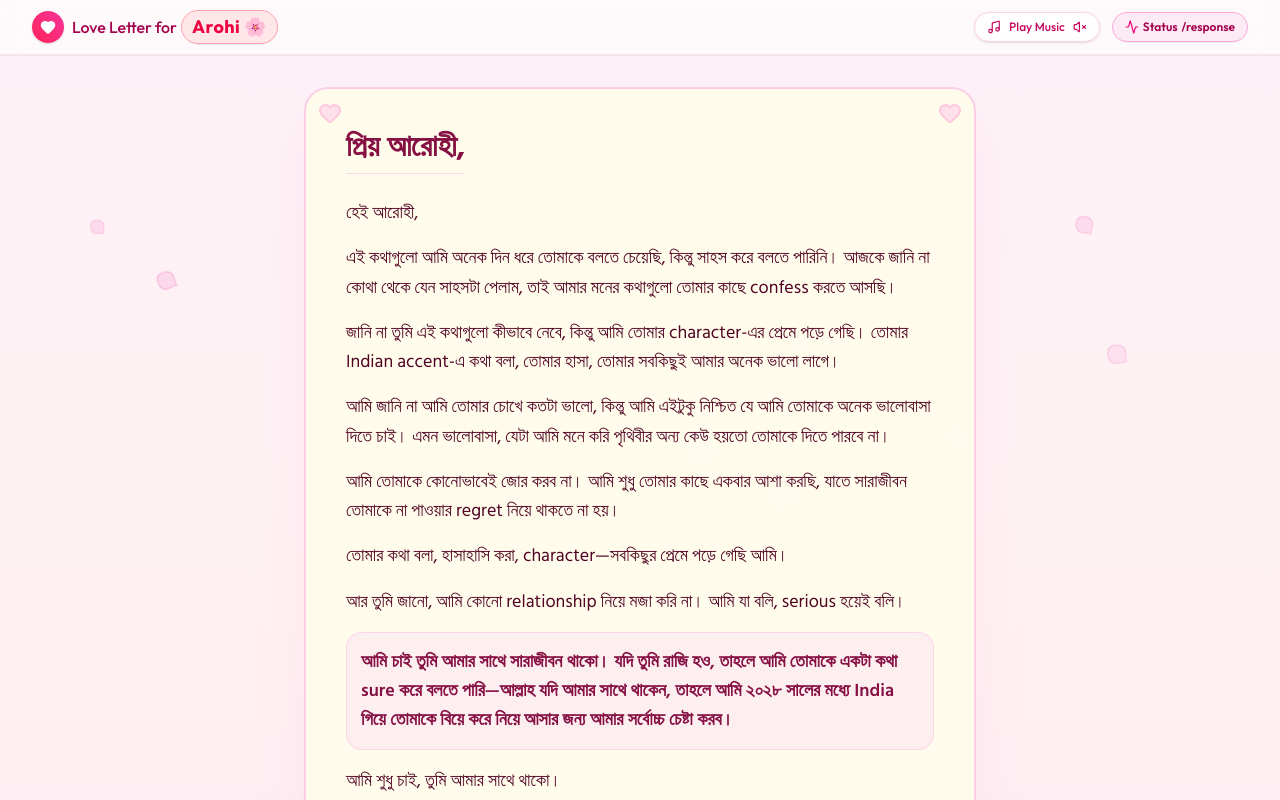
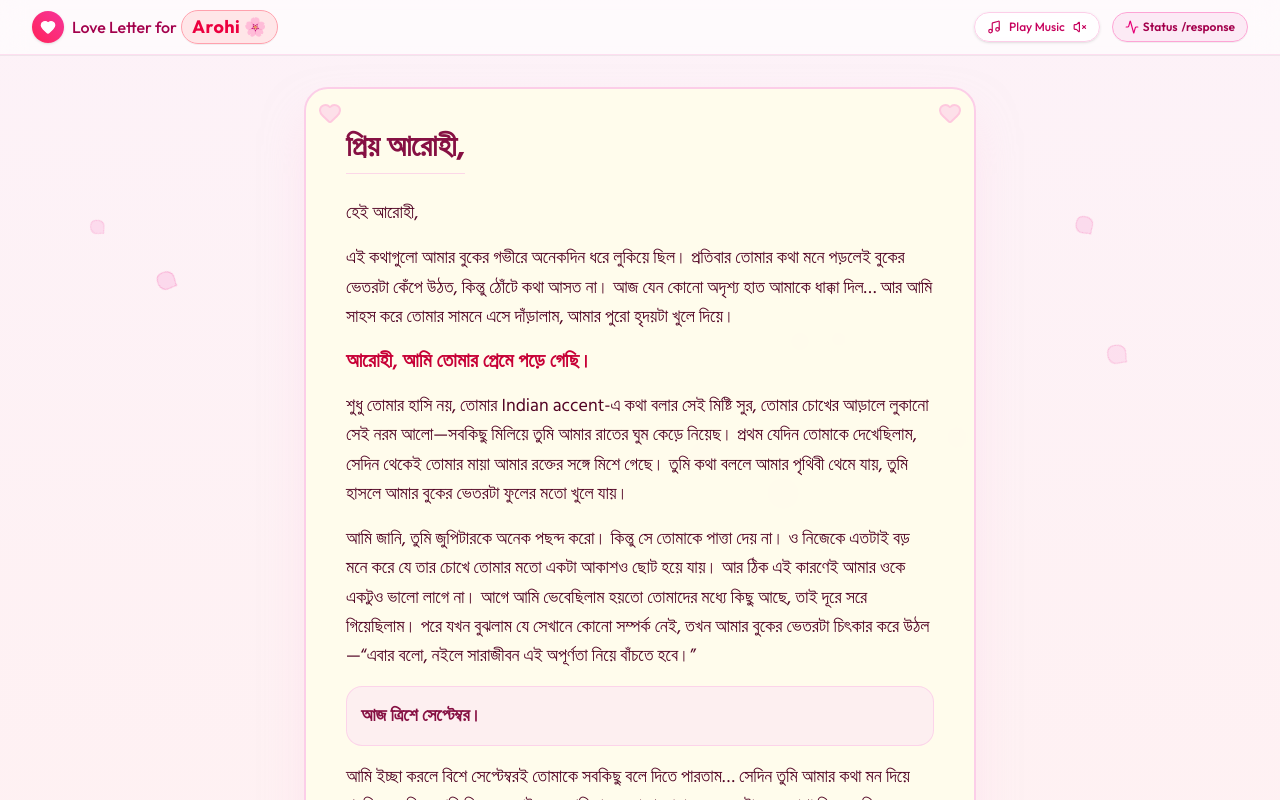
Before and after one commit to sheikhmahiul/letter-for-arohi, a React (Vite) app in the folder frontend/: page / in a window 1280 px wide. Both pictures are taken after a click on the button "Open Love Letter". Shown: the top 800 px of the page. Built offline with nearby package versions, Linux system fonts and the light colour scheme.

Commit message:
Update confession love letter for Arohi

```diff
--- a/frontend/src/components/LoveLetterScene.jsx
+++ b/frontend/src/components/LoveLetterScene.jsx
@@ -117,28 +117,40 @@ export default function LoveLetterScene({ onAccept }) {
             হেই আরোহী,
           </p>
           <p>
-            এই কথাগুলো আমি অনেক দিন ধরে তোমাকে বলতে চেয়েছি, কিন্তু সাহস করে বলতে পারিনি। আজকে জানি না কোথা থেকে যেন সাহসটা পেলাম, তাই আমার মনের কথাগুলো তোমার কাছে confess করতে আসছি।
+            এই কথাগুলো আমার বুকের গভীরে অনেকদিন ধরে লুকিয়ে ছিল। প্রতিবার তোমার কথা মনে পড়লেই বুকের ভেতরটা কেঁপে উঠত, কিন্তু ঠোঁটে কথা আসত না। আজ যেন কোনো অদৃশ্য হাত আমাকে ধাক্কা দিল… আর আমি সাহস করে তোমার সামনে এসে দাঁড়ালাম, আমার পুরো হৃদয়টা খুলে দিয়ে।
+          </p>
+          <p className="font-semibold text-rose-700 text-lg sm:text-xl">
+            আরোহী, আমি তোমার প্রেমে পড়ে গেছি।
           </p>
           <p>
-            জানি না তুমি এই কথাগুলো কীভাবে নেবে, কিন্তু আমি তোমার character-এর প্রেমে পড়ে গেছি। তোমার Indian accent-এ কথা বলা, তোমার হাসা, তোমার সবকিছুই আমার অনেক ভালো লাগে।
+            শুধু তোমার হাসি নয়, তোমার Indian accent-এ কথা বলার সেই মিষ্টি সুর, তোমার চোখের আড়ালে লুকানো সেই নরম আলো—সবকিছু মিলিয়ে তুমি আমার রাতের ঘুম কেড়ে নিয়েছ। প্রথম যেদিন তোমাকে দেখেছিলাম, সেদিন থেকেই তোমার মায়া আমার রক্তের সঙ্গে মিশে গেছে। তুমি কথা বললে আমার পৃথিবী থেমে যায়, তুমি হাসলে আমার বুকের ভেতরটা ফুলের মতো খুলে যায়।
           </p>
           <p>
-            আমি জানি না আমি তোমার চোখে কতটা ভালো, কিন্তু আমি এইটুকু নিশ্চিত যে আমি তোমাকে অনেক ভালোবাসা দিতে চাই। এমন ভালোবাসা, যেটা আমি মনে করি পৃথিবীর অন্য কেউ হয়তো তোমাকে দিতে পারবে না।
+            আমি জানি, তুমি জুপিটারকে অনেক পছন্দ করো। কিন্তু সে তোমাকে পাত্তা দেয় না। ও নিজেকে এতটাই বড় মনে করে যে তার চোখে তোমার মতো একটা আকাশও ছোট হয়ে যায়। আর ঠিক এই কারণেই আমার ওকে একটুও ভালো লাগে না। আগে আমি ভেবেছিলাম হয়তো তোমাদের মধ্যে কিছু আছে, তাই দূরে সরে গিয়েছিলাম। পরে যখন বুঝলাম যে সেখানে কোনো সম্পর্ক নেই, তখন আমার বুকের ভেতরটা চিৎকার করে উঠল—“এবার বলো, নইলে সারাজীবন এই অপূর্ণতা নিয়ে বাঁচতে হবে।”
+          </p>
+          <p className="font-semibold text-pink-900 bg-pink-100/60 p-3.5 rounded-2xl border border-pink-200/80">
+            আজ ত্রিশে সেপ্টেম্বর।
           </p>
           <p>
-            আমি তোমাকে কোনোভাবেই জোর করব না। আমি শুধু তোমার কাছে একবার আশা করছি, যাতে সারাজীবন তোমাকে না পাওয়ার regret নিয়ে থাকতে না হয়।
+            আমি ইচ্ছা করলে বিশে সেপ্টেম্বরই তোমাকে সবকিছু বলে দিতে পারতাম… সেদিন তুমি আমার কথা মন দিয়ে শুনছিলে। কিন্তু আমি নিজেকে আটকে রেখেছিলাম। কারণ আমার মনে একটা নরম আশা ছিল—যদি এর মধ্যে জুপিটার তোমাকে গ্রহণ করে, তাহলে আমি নিঃশব্দে তোমাদের জীবন থেকে সরে যাবো। একজন সাধারণ পাবলিক হয়ে তোমাদের সুখের পথে কোনো ছায়া ফেলব না। তোমার হাসি যাতে কখনো ভাঙে না, সেই চিন্তাই আমাকে চুপ করে রেখেছিল।
           </p>
           <p>
-            তোমার কথা বলা, হাসাহাসি করা, character—সবকিছুর প্রেমে পড়ে গেছি আমি।
+            কিন্তু আর পারছি না, আরোহী… অপেক্ষা করতে পারছি না। আমার হৃদয় আর ধরে রাখতে পারছি না এই নীরবতাকে।
           </p>
           <p>
-            আর তুমি জানো, আমি কোনো relationship নিয়ে মজা করি না। আমি যা বলি, serious হয়েই বলি।
-          </p>
-          <p className="font-semibold text-pink-900 bg-pink-100/60 p-3.5 rounded-2xl border border-pink-200/80">
-            আমি চাই তুমি আমার সাথে সারাজীবন থাকো। যদি তুমি রাজি হও, তাহলে আমি তোমাকে একটা কথা sure করে বলতে পারি—আল্লাহ যদি আমার সাথে থাকেন, তাহলে আমি ২০২৮ সালের মধ্যে India গিয়ে তোমাকে বিয়ে করে নিয়ে আসার জন্য আমার সর্বোচ্চ চেষ্টা করব।
+            আরোহী, আমি জানি না তোমার চোখে আমি কতটা মূল্যবান। কিন্তু আমি এইটুকু জানি—আমি তোমাকে আমার শেষ নিঃশ্বাস পর্যন্ত ভালোবাসতে চাই। এমন ভালোবাসা দিতে চাই যেটা তোমাকে প্রতিদিন নতুন করে প্রেমের অনুভূতি দেবে, যেটা তোমাকে কখনো একা অনুভব করতে দেবে না। আমি তোমাকে জোর করব না। শুধু একবার, শুধু একবার তোমার কাছে হাত বাড়িয়ে বলতে চাই… যদি কখনো তুমিও আমার দিকে তাকাতে চাও, আমি এখানেই আছি। সারাজীবন তোমাকে না পাওয়ার সেই তীব্র regret-এর চেয়ে, আজ তোমাকে সবকিছু বলে দেওয়াই আমার কাছে অনেক বেশি মূল্যবান।
           </p>
           <p>
-            আমি শুধু চাই, তুমি আমার সাথে থাকো।
+            তোমার কণ্ঠস্বর, তোমার হাসি, তোমার পুরো অস্তিত্ব—আমি সবকিছুর প্রেমে ডুবে গেছি।
+          </p>
+          <p>
+            আর তুমি জানো, আমি প্রেম নিয়ে কখনো খেলা করি না। যা বলি, তা আমার হৃদয়ের গভীরতম জায়গা থেকে আসে।
+          </p>
+          <p className="font-medium text-pink-900">
+            তোমার জন্য অপেক্ষা করছি…
+          </p>
+          <p className="font-semibold text-rose-700 text-lg">
+            শুধু তোমার একটা উত্তরের জন্য।
           </p>
         </div>
 
```
